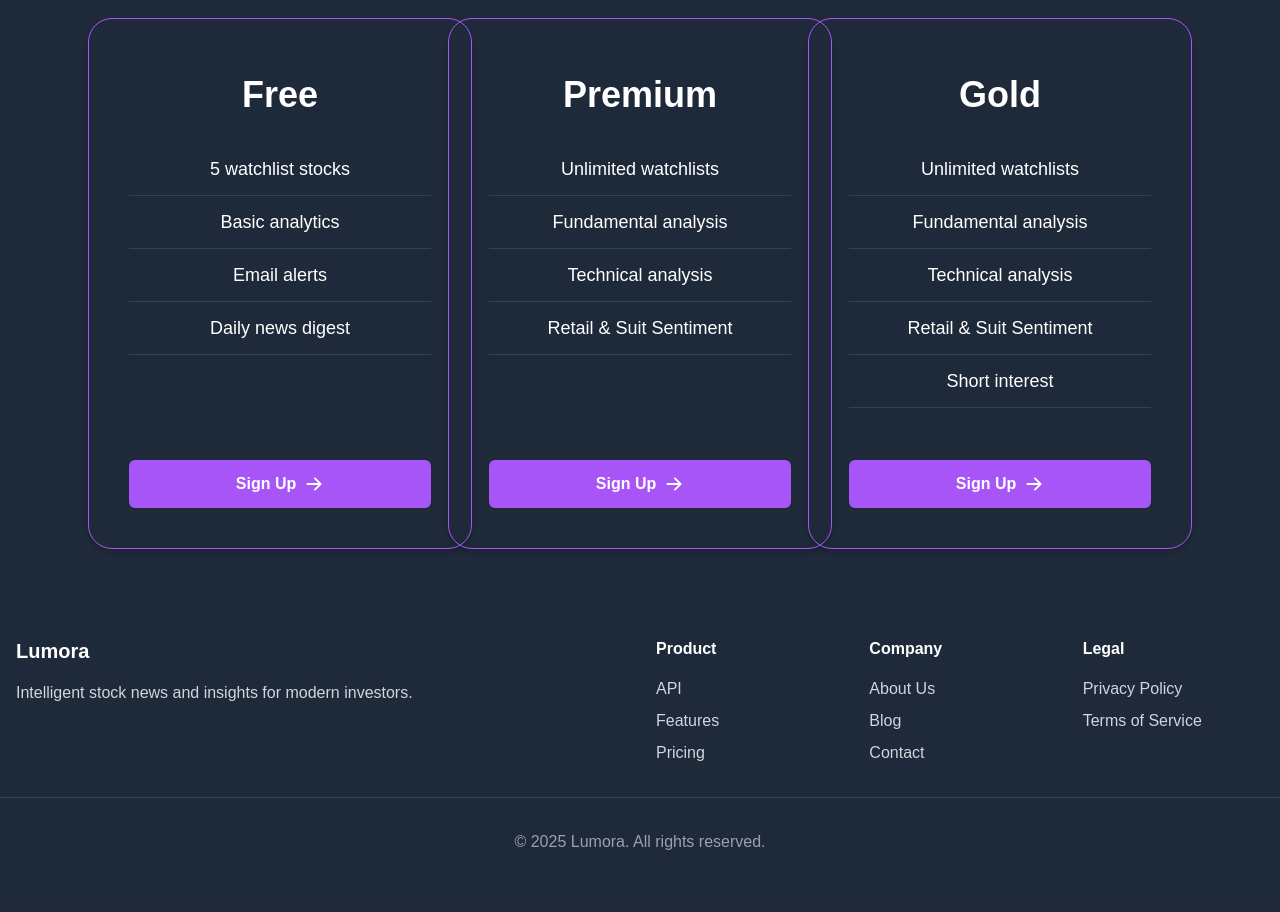
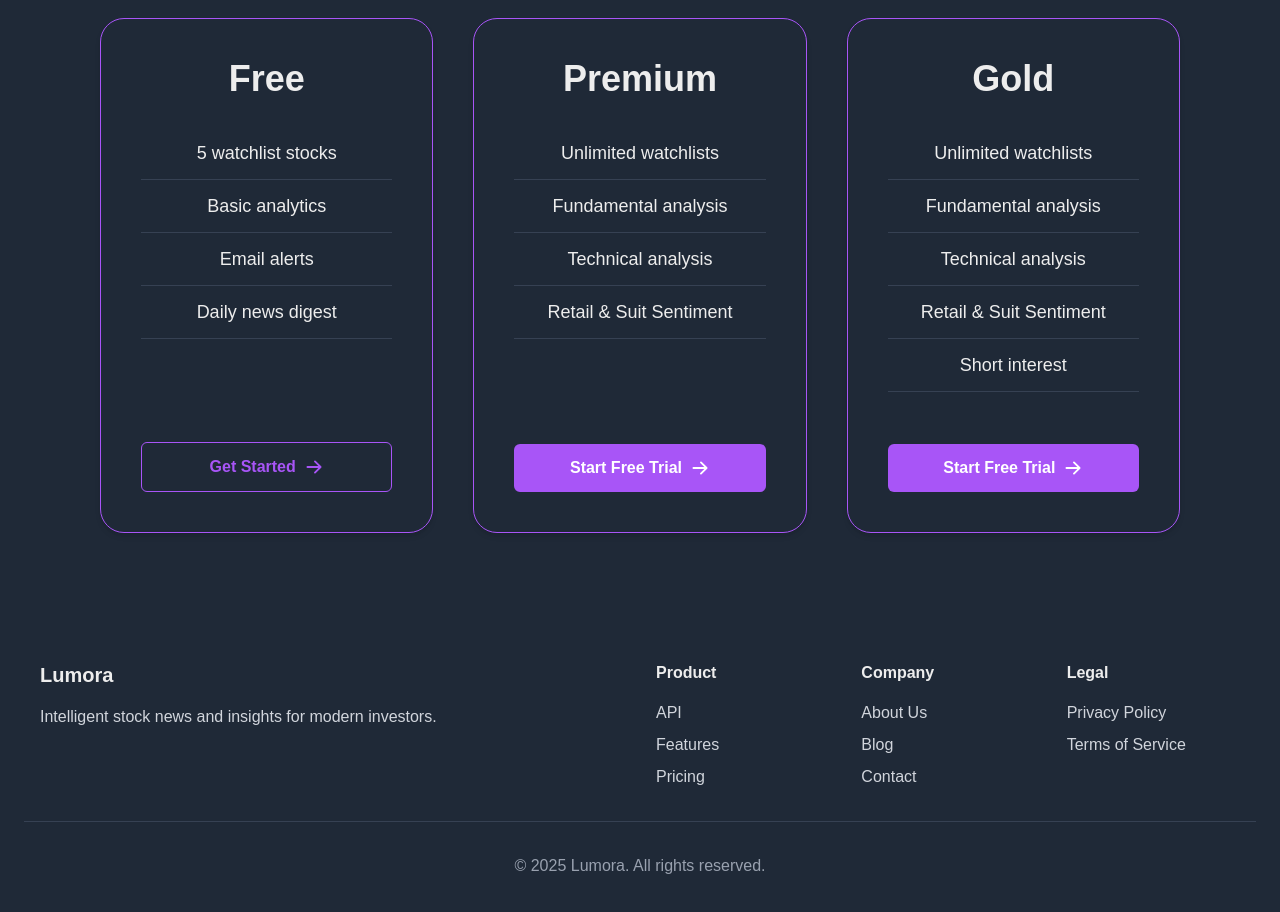
Before and after one commit to Itserge1/Lumora, a Next.js app in the folder lumora-client/: page / in a window 1280 px wide. Shown: the part 1660-2572 px from the top of the page. Built offline with nearby package versions, Linux system fonts and the light colour scheme.

Commit message:
Styling improvements for Pricing and Footer components (#22)
* Styling improvements for Pricing and Footer components

* update button content

* differentiate buttons

```diff
--- a/lumora-client/src/components/Button/ActionButton.tsx
+++ b/lumora-client/src/components/Button/ActionButton.tsx
@@ -31,7 +31,7 @@ export function ActionButton({
         ? "bg-primary-300 cursor-not-allowed text-white"
         : "bg-primary-500 hover:bg-primary-600 text-white focus:ring-primary-500",
     secondary:
-      "bg-white text-primary-500 border border-primary-500 hover:bg-gray-50 focus:ring-primary-500",
+      "bg-transparent text-primary-500 border border-primary-500 hover:border-primary-600 hover:text-primary-600  hover:shadow-sm hover:shadow-primary-600 focus:ring-primary-500",
   };
 
   const sizeClasses = {
--- a/lumora-client/src/components/Footer/Footer.tsx
+++ b/lumora-client/src/components/Footer/Footer.tsx
@@ -53,17 +53,17 @@ function Footer() {
   ];
 
   return (
-    <footer className="bg-gray-800 text-white py-12">
+    <footer className="py-12 px-6">
       <div className="container mx-auto px-4 grid grid-cols-1 md:grid-cols-3 lg:grid-cols-4 gap-8">
-        <div className="col-span-1 lg:col-span-2 items-center text-center md:text-left">
+        <div className="col-span-1 lg:col-span-2 text-left">
           <h3 className="text-xl font-bold mb-4">Lumora</h3>
           <p className="text-gray-300">
             Intelligent stock news and insights for modern investors.
           </p>
         </div>
-        <div className="grid grid-cols-1 md:grid-cols-3 col-span-1 md:col-span-2 gap-8">
+        <div className="grid grid-cols-2 md:grid-cols-3 col-span-1 md:col-span-2 gap-6 lg:gap-8">
           {linkGroups.map((group) => (
-            <div key={group.title} className="text-center md:text-left">
+            <div key={group.title} className="text-left">
               <h4 className="font-semibold mb-4">{group.title}</h4>
               <ul className="space-y-2">
                 {group.links.map((link) => (
--- a/lumora-client/src/components/Pricing/Pricing.tsx
+++ b/lumora-client/src/components/Pricing/Pricing.tsx
@@ -6,12 +6,13 @@ import { ActionButton } from "../Button/ActionButton";
 interface PricingGroup {
   title: string;
   features: Array<{ label: string }>;
+  button: string;
 }
 
-const PricingCard = ({ title, features }: PricingGroup) => {
+const PricingCard = ({ title, features, button }: PricingGroup) => {
   return (
-    <div className="border rounded-3xl border-primary-500 shadow-md max-w-lg p-10 w-sm flex flex-col">
-      <h4 className="text-4xl text-center mt-4 font-extrabold">{title}</h4>
+    <div className="border rounded-3xl border-primary-500 shadow-md mb-6 sm:mb-8 md:mb-10 lg:mb-10 p-10 md:p-15 lg:p-10 w-full flex flex-col max-w-lg">
+      <h4 className="text-4xl text-center font-extrabold">{title}</h4>
       <ul className="my-10">
         {features.map((feature) => (
           <li
@@ -22,8 +23,13 @@ const PricingCard = ({ title, features }: PricingGroup) => {
           </li>
         ))}
       </ul>
-      <ActionButton size="lg" variant="primary" className="mt-auto" fullWidth>
-        <span className="font-bold">Sign Up</span>
+      <ActionButton
+        size="lg"
+        variant={title === "Free" ? "secondary" : "primary"}
+        className="mt-auto"
+        fullWidth
+      >
+        <span className="font-bold">{button}</span>
         <ArrowRightIcon className="size-5 ml-2" />
       </ActionButton>
     </div>
@@ -40,6 +46,7 @@ const Pricing = () => {
         { label: "Email alerts" },
         { label: "Daily news digest" },
       ],
+      button: "Get Started",
     },
     {
       title: "Premium",
@@ -49,6 +56,7 @@ const Pricing = () => {
         { label: "Technical analysis" },
         { label: "Retail & Suit Sentiment" },
       ],
+      button: "Start Free Trial",
     },
     {
       title: "Gold",
@@ -59,20 +67,22 @@ const Pricing = () => {
         { label: "Retail & Suit Sentiment" },
         { label: "Short interest" },
       ],
+      button: "Start Free Trial",
     },
   ];
 
   return (
-    <section className="bg-gray-800 text-white py-10 px-25">
+    <section className="py-10 px-2 lg:px-10 xl:px-25 mx-6 sm:mx-10 md:mx-0">
       <h2 className="text-center text-5xl font-extrabold tracking-tighter mb-10">
         Choose Your Plan
       </h2>
-      <div className="grid grid-cols-1 md:grid-cols-3 justify-items-center max-w-10xl">
+      <div className="grid grid-cols-1 lg:grid-cols-3 justify-items-center max-w-10xl lg:gap-5 xl:gap-10">
         {pricingGroups.map((group) => (
           <PricingCard
             key={group.title}
             title={group.title}
             features={group.features}
+            button={group.button}
           />
         ))}
       </div>
```
